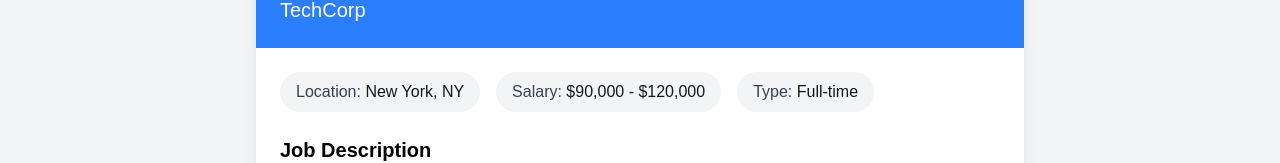
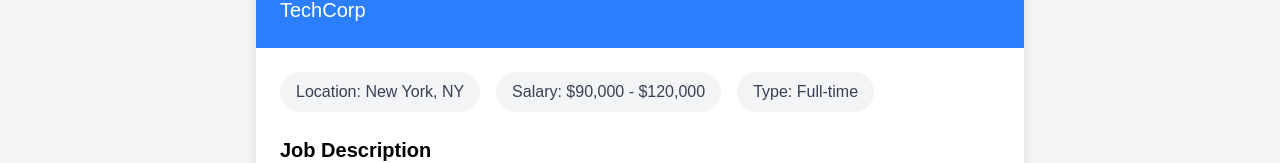
Before and after one commit to ChibusonmaUdensi/JobberWoman, a Next.js app: page /job/1 in a window 1280 px wide. Shown: the part 168-331 px from the top of the page. Built offline with nearby package versions, Linux system fonts and the light colour scheme.

Commit message:
Update READ.me

```diff
--- a/src/pages/job/[id].js
+++ b/src/pages/job/[id].js
@@ -23,13 +23,13 @@
 
         <div className="p-6">
           <div className="flex flex-wrap gap-4 mb-6">
-            <div className="bg-gray-100 rounded-full px-4 py-2">
+            <div className="bg-gray-100 rounded-full px-4 py-2 text-gray-700">
               <span className="font-medium text-gray-700">Location:</span> {job.location}
             </div>
-            <div className="bg-gray-100 rounded-full px-4 py-2">
-              <span className="font-medium text-gray-700">Salary:</span> {job.salary}
+            <div className="bg-gray-100 rounded-full px-4 py-2 text-gray-700">
+              <span className="font-medium ">Salary:</span> {job.salary}
             </div>
-            <div className="bg-gray-100 rounded-full px-4 py-2">
+            <div className="bg-gray-100 rounded-full px-4 py-2 text-gray-700">
               <span className="font-medium text-gray-700">Type:</span> {job.type}
             </div>
           </div>
```
